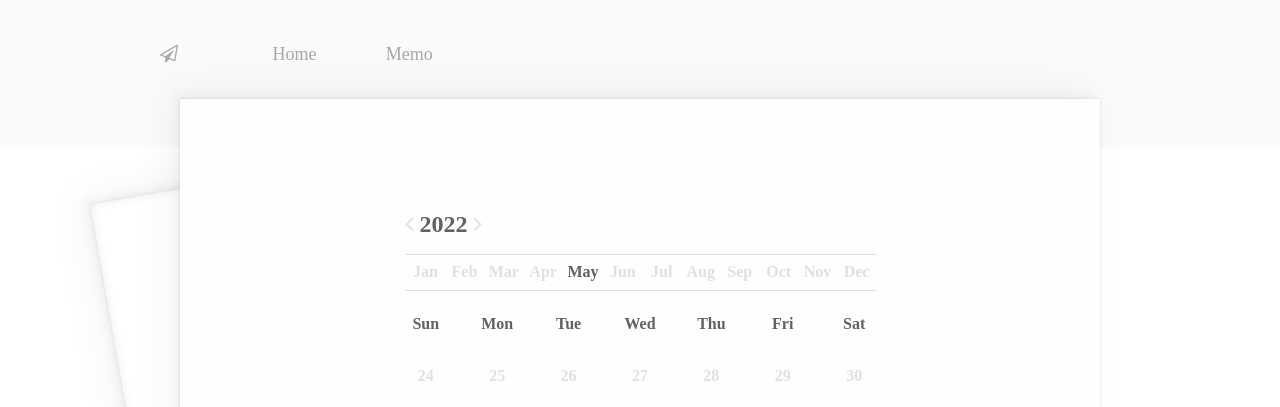
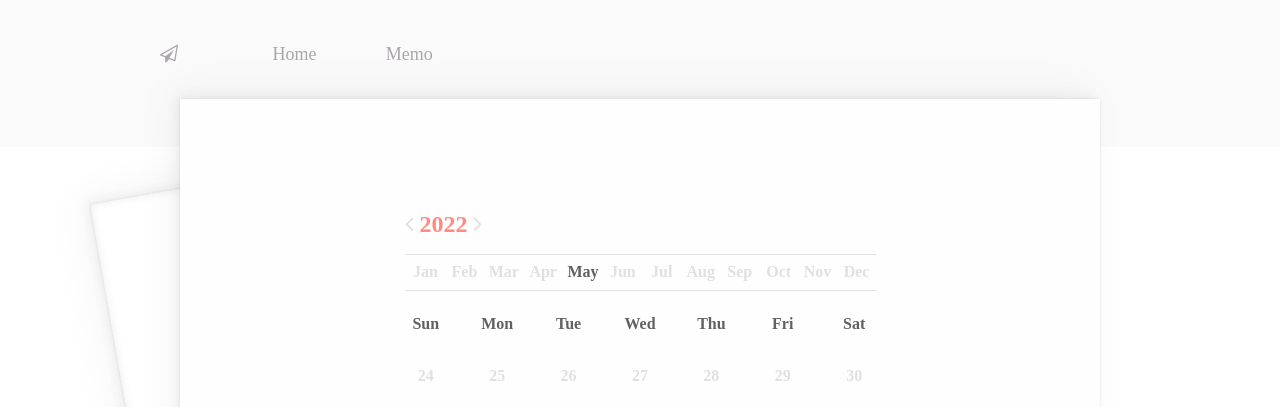
Before and after one commit to jinhong-park/journal, a Jekyll site: the page built from index.html, in a window 1280 px wide. Shown: the top 407 px of the page. Built offline with Jekyll 4.4.1, drawn with Linux system fonts in a browser that asks for light colours.

Commit message:
“update”

```diff
--- a/_includes/calendar.html
+++ b/_includes/calendar.html
@@ -3,8 +3,8 @@
         <div id="calHeader" class="cal-body">
             <div id="calYear" class="calheader-item cal-year">
                 <i id="lastYearBtn" class="btn fa fa-angle-left"></i>
-         <!--       <label class="now">2022</label> -->
-		               <label>     2022 </label>
+                     <label class="now">2022</label>
+         <!--  		      <label>     2022 </label>  -->
                 <i id="nextYearBtn" class="btn fa fa-angle-right"></i>
             </div>
             <i id="closeBtn" class="calheader-item btn fa fa-close"></i>
```
